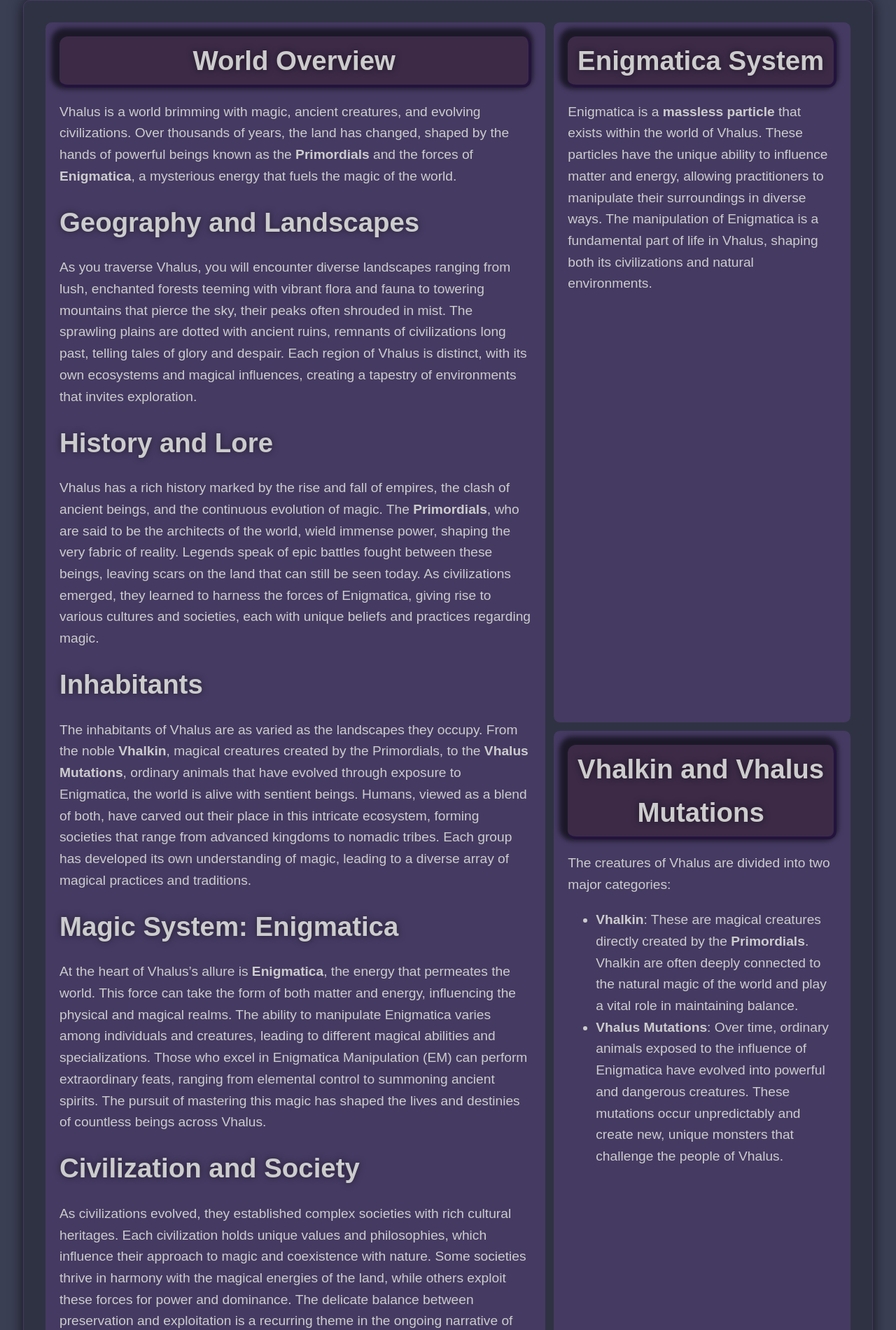
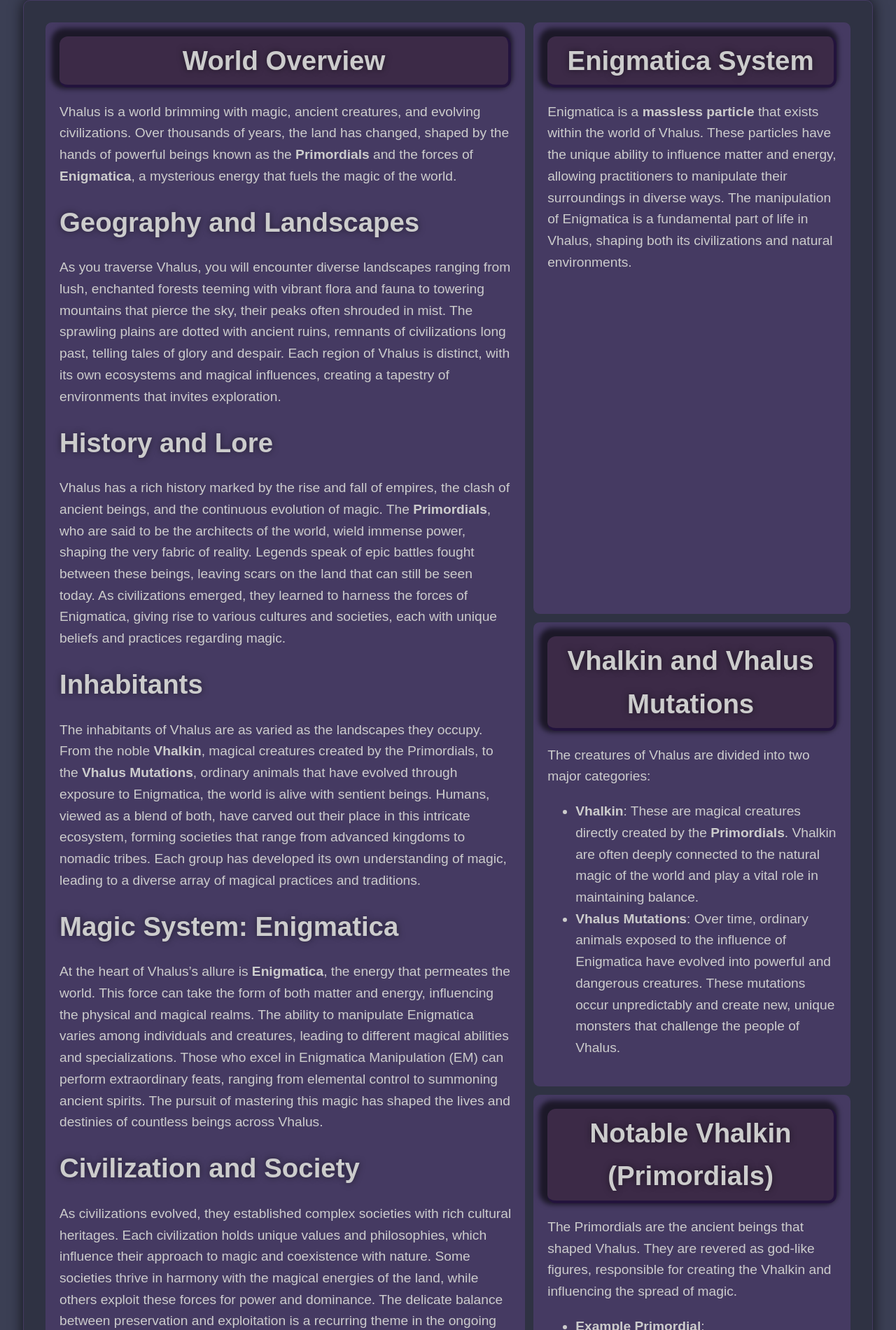
Before and after one commit to Zeldean/Vhalus-Codex, a Jekyll site: the page built from index.html, in a window 1280 px wide. Shown: the part 947-2847 px from the top of the page at 70% size. Built offline with Jekyll 4.4.1, drawn with Linux system fonts in a browser that asks for light colours.

Commit message:
Update index-mainContent.css

```diff
--- a/styles/index-mainContent.css
+++ b/styles/index-mainContent.css
@@ -1,6 +1,7 @@
+/* Content Container Styles */
+
 #content-container {
   width: 90%;
-    /* max-width: 1200px; */
   margin: 0 auto;
   background-color: #2f3243; /* Darker purple background for container */
   padding: 30px; /* Increased padding for better spacing */
@@ -8,54 +9,96 @@
   border-radius: 10px; /* Rounded corners */
   box-shadow: 0 0 20px rgba(0, 0, 0, 0.7); /* More prominent drop shadow */
 
-
   display: grid;
-    grid-template-columns: repeat(8, 1fr);
-    grid-template-rows: repeat(6, 1fr);
+  grid-template-columns: repeat(auto-fill, minmax(200px, 1fr));
+  grid-template-rows: repeat(auto-fill, minmax(150px, 1fr));
   grid-auto-flow: dense;
   gap: 10px;
   overflow: hidden;
 }
 
+/* Grid Item Styles */
+
+.grid-item {
+  background-color: #3c2a47; /* Dark purple background for grid item */
+  padding: 20px; /* Increased padding for better spacing */
+  border: 1px solid #453a62; /* Dark purple border */
+  border-radius: 10px; /* Rounded corners */
+  box-shadow: 0 0 10px rgba(0, 0, 0, 0.5); /* More prominent drop shadow */
+}
+
+/* Grid Item Specific Styles */
+
 #world-overview {
-    grid-column: 1 / span 5;
-    grid-row: 1/ span 5;
+  grid-column: 1 / span 3;
+  grid-row: 1/ span 3;
 }
 
 #enigmatica-manipulation {
-    grid-column: 6 / span 3;
+  grid-column: 4 / span 2;
   grid-row: 1/ span 1;
 }
 
 #vhalkin-and-vhalus-mutations {
-    grid-column: 6 / span 3;
+  grid-column: 4 / span 2;
   grid-row: 2/ span 1;
 }
+
 #notable-vhalkin-primordials {
-    grid-column: 6 / span 3;
+  grid-column: 4 / span 2;
   grid-row: 3/ span 1;
 }
+
 #ranking-system {
-    grid-column: 6 / span 3;
+  grid-column: 1 / span 2;
   grid-row: 4/ span 1;
 }
+
 #classes {
-    grid-column: 6 / span 3;
+  grid-column: 3 / span 2;
+  grid-row: 4/ span 1;
+}
+
+#top-characters {
+  grid-column: 1 / span 2;
   grid-row: 5/ span 1;
 }
-#top-characters {
-    grid-column: 1 / span 4;
+
+#factions-organizations {
+  grid-column: 3 / span 2;
+  grid-row: 5/ span 1;
+}
+
+#artifacts-relics {
+  grid-column: 1 / span 2;
   grid-row: 6/ span 1;
 }
-#factions-organizations {
-    grid-column: 5 / span 2;
+
+#locations {
+  grid-column: 3 / span 2;
   grid-row: 6/ span 1;
 }
-#artifacts-relics {
-    grid-column: 7 / span 2;
-    grid-row: 6/ span 1;
+
+/* Responsive Adjustments */
+
+@media (max-width: 768px) {
+  #content-container {
+    grid-template-columns: repeat(auto-fill, minmax(150px, 1fr));
+    grid-template-rows: repeat(auto-fill, minmax(100px, 1fr));
   }
-#locations {
-    grid-column: 1 / span 8;
-    grid-row: 7/ span 1;
+
+  .grid-item {
+    padding: 10px; /* Reduced padding for smaller screens */
   }
+}
+
+@media (max-width: 480px) {
+  #content-container {
+    grid-template-columns: repeat(auto-fill, minmax(100px, 1fr));
+    grid-template-rows: repeat(auto-fill, minmax(50px, 1fr));
+  }
+
+  .grid-item {
+    padding: 5px; /* Reduced padding for smaller screens */
+  }
+}
```
Lines whose indentation alone changed are shown as unchanged.
